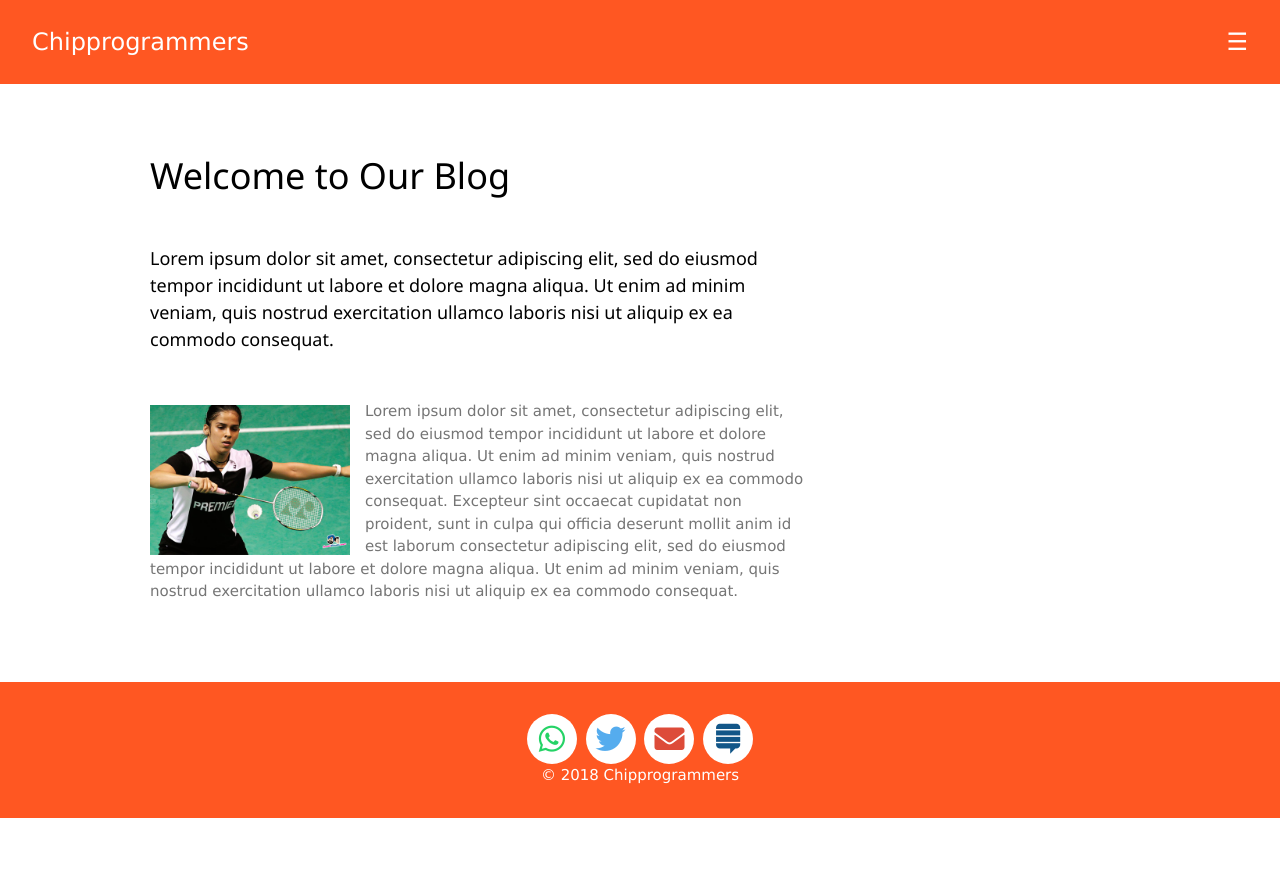
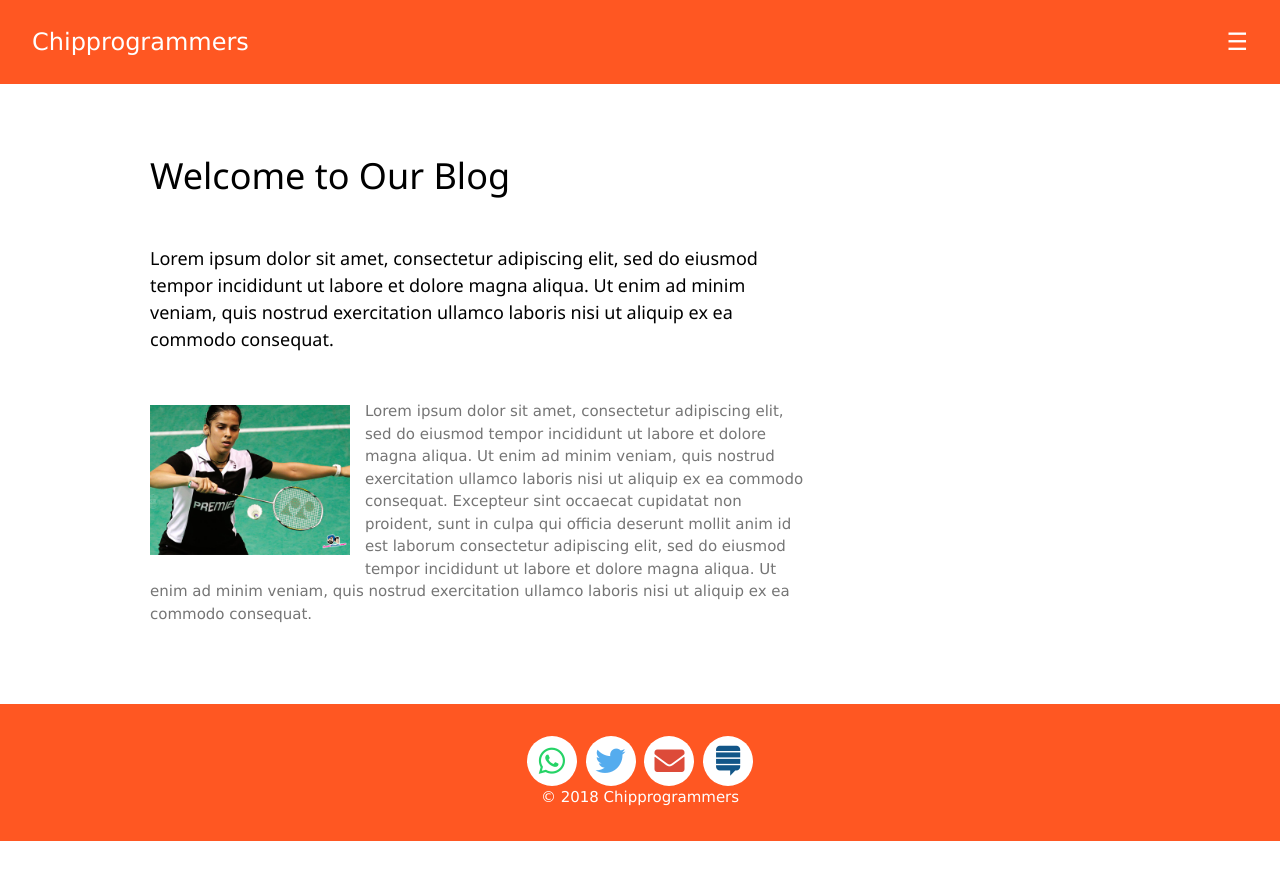
Before and after one commit to techiworld/techiworld.github.io, a Jekyll site: the page built from index.md, in a window 1280 px wide. Shown: the top 880 px of the page. Built offline with Jekyll 4.4.1, drawn with Linux system fonts in a browser that asks for light colours.

Commit message:
Update main.css

```diff
--- a/css/main.css
+++ b/css/main.css
@@ -3,7 +3,7 @@
     width: 200px;
     height: 120px;
     float: left;
-    margin: 10px 15px 25px 0px;
+    margin: 10px 15px 35px 0px;
 }
 
 /* resize images */
```
